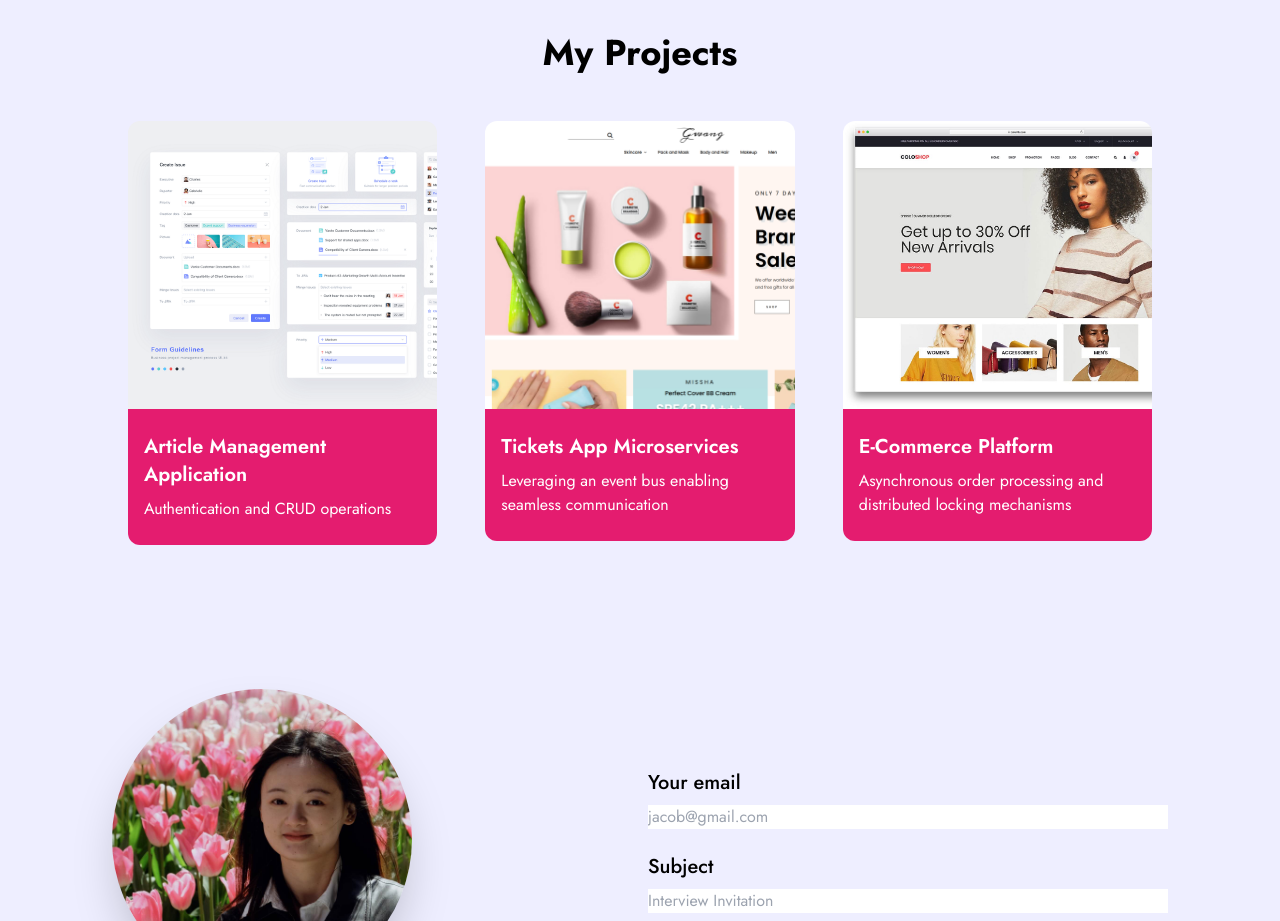
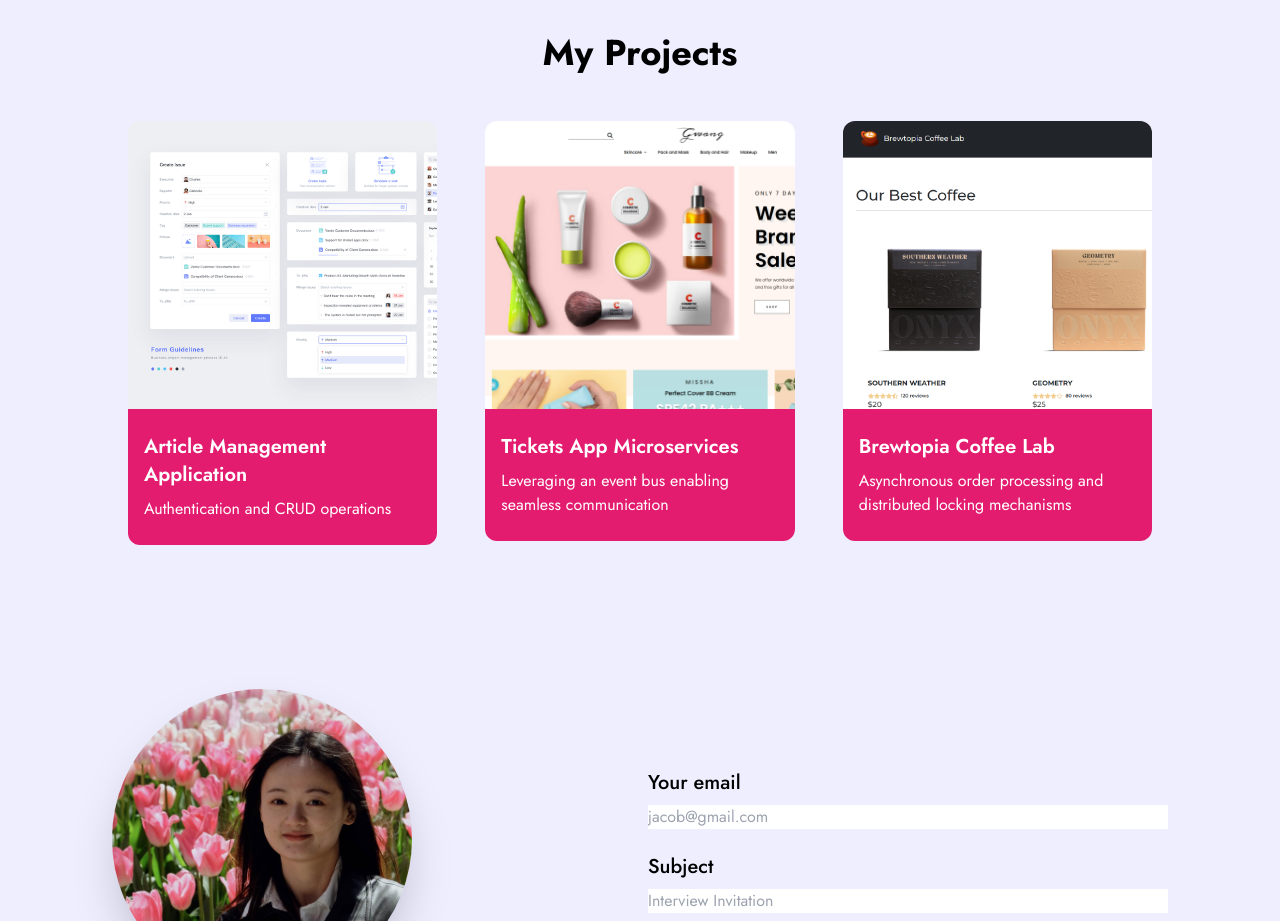
Before and after one commit to XIYANG1018/personal-website, a Next.js app: page / in a window 1280 px wide. Shown: the part 1320-2241 px from the top of the page. Built offline with nearby package versions, Linux system fonts and the light colour scheme.

Commit message:
update project

```diff
--- a/src/app/components/ProjectsSection.js
+++ b/src/app/components/ProjectsSection.js
@@ -26,12 +26,12 @@ const projectData = [
 
     {
         id: 3,
-        title: "E-Commerce Platform",
+        title: "Brewtopia Coffee Lab",
         description: "Asynchronous order processing and distributed locking mechanisms",
-        image: "/images/ecommerce-microservices.jpg",
+        image: "/images/coffeeLab.png",
         tag: ["All", "Web"],
         tech: "Redis / RabbitMQ / Java",
-        codeLink: "https://github.com/XIYANG1018/E-commerce"
+        codeLink: "https://github.com/XIYANG1018/Brewtopia-Coffee-Lab"
     },
 
 ]
```
Also changed, not shown: public/images/coffeeLab.png (added).
